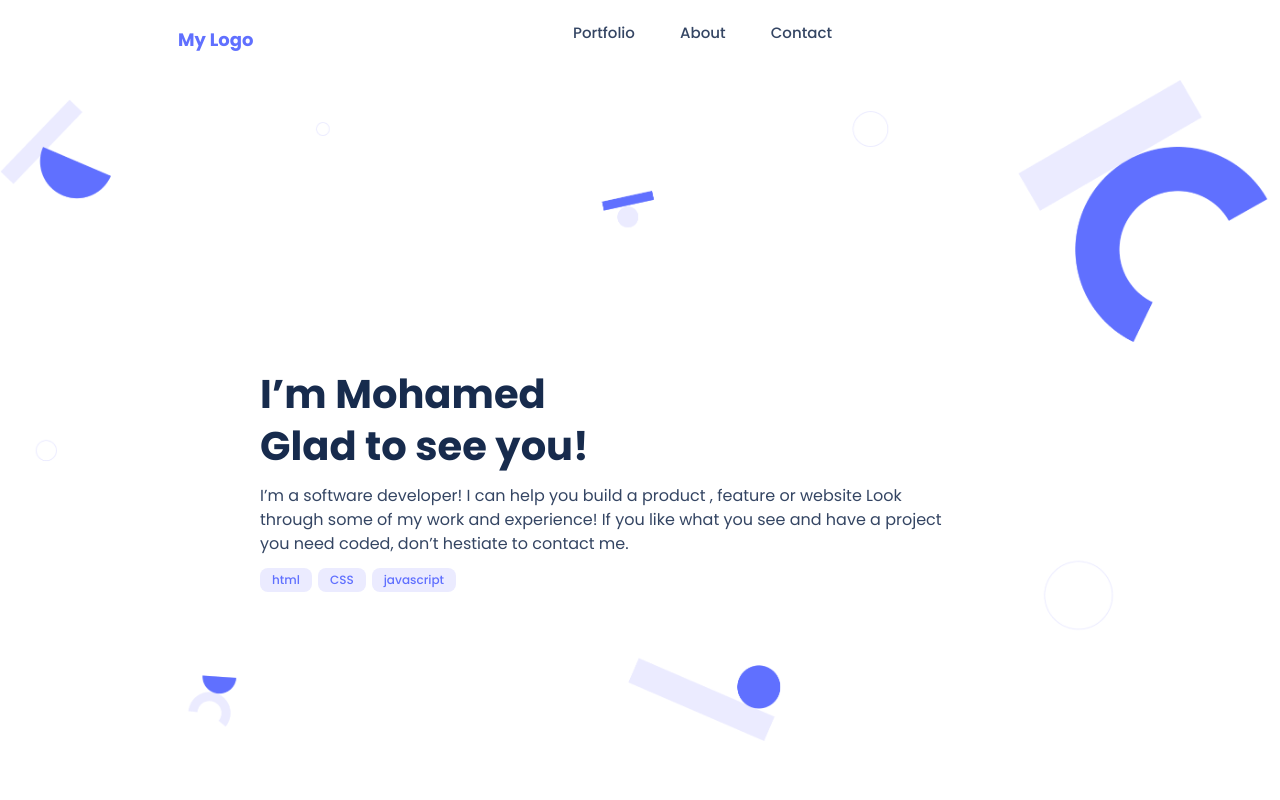
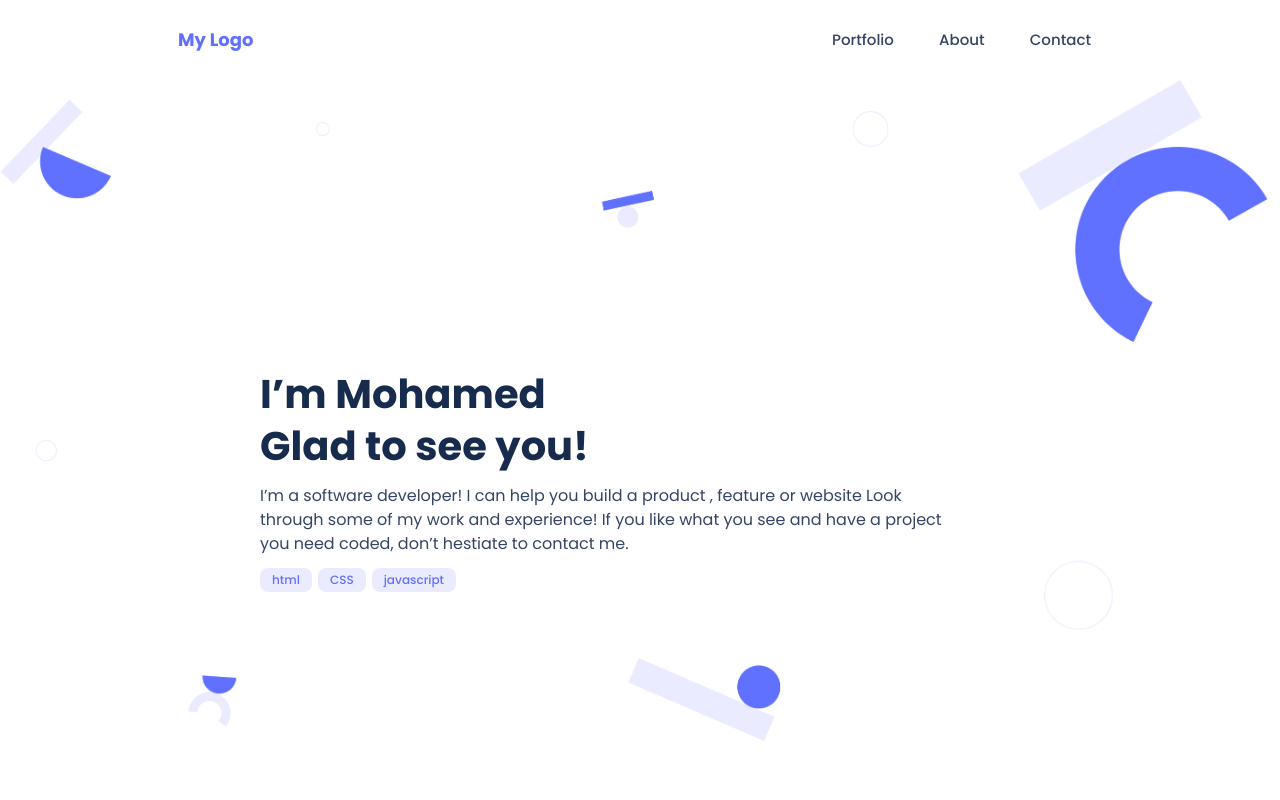
Before and after one commit to z4cope/my-portfolio, a website: page index.html in a window 1280 px wide. Shown: the top 800 px of the page. Drawn offline with Linux system fonts and the light colour scheme.

Commit message:
Fix nav bugs on desktop

```diff
--- a/design/css/style.css
+++ b/design/css/style.css
@@ -453,6 +453,17 @@ input:invalid {
     position: initial;
     flex-direction: row;
     padding: 0;
+    transform: translateX(0) !important;
+  }
+
+  .mob-nav-item {
+    display: flex;
+    justify-content: center;
+    align-items: center;
+  }
+
+  .close-menu-btn {
+    display: none;
   }
 
   .desk-top-menu li a {
```
